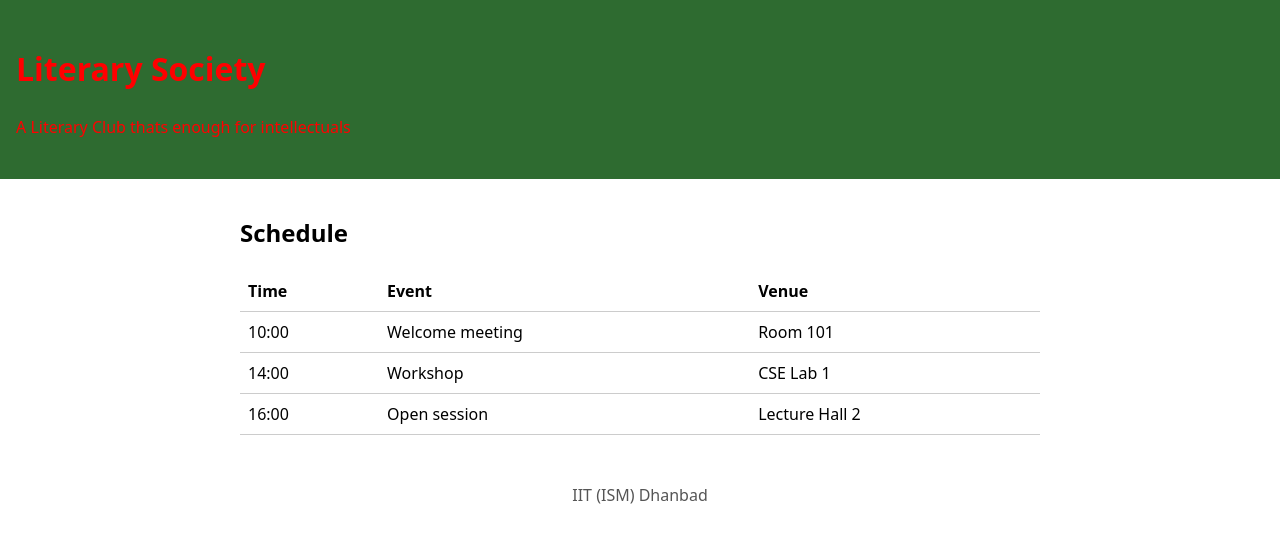
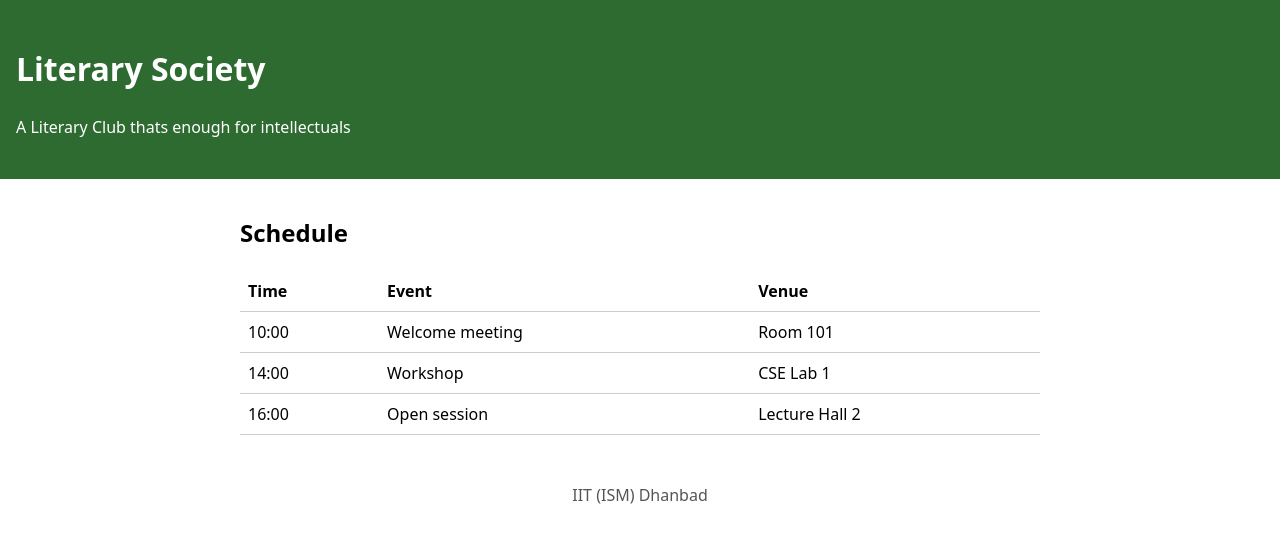
Before and after one commit to Anshu-Narwal/club-page, a plain HTML site: page index.html in a window 1280 px wide. Drawn offline with Linux system fonts and the light colour scheme.

Commit message:
Revert "Try a red header"
This reverts commit c864a95db26130a1cfc79dc08abf7fe495b3abb1.

```diff
--- a/style.css
+++ b/style.css
@@ -1,5 +1,5 @@
 body { margin: 0; font-family: system-ui, sans-serif; line-height: 1.5; }
-.site-header { background: #2e6b30; color: red; padding: 1.5rem 1rem; }
+.site-header { background: #2e6b30; color: white; padding: 1.5rem 1rem; }
 main { max-width: 50rem; margin: 0 auto; padding: 1rem; }
 table { width: 100%; border-collapse: collapse; }
 th, td { text-align: left; padding: 0.5rem; border-bottom: 1px solid #ccc; }
```
